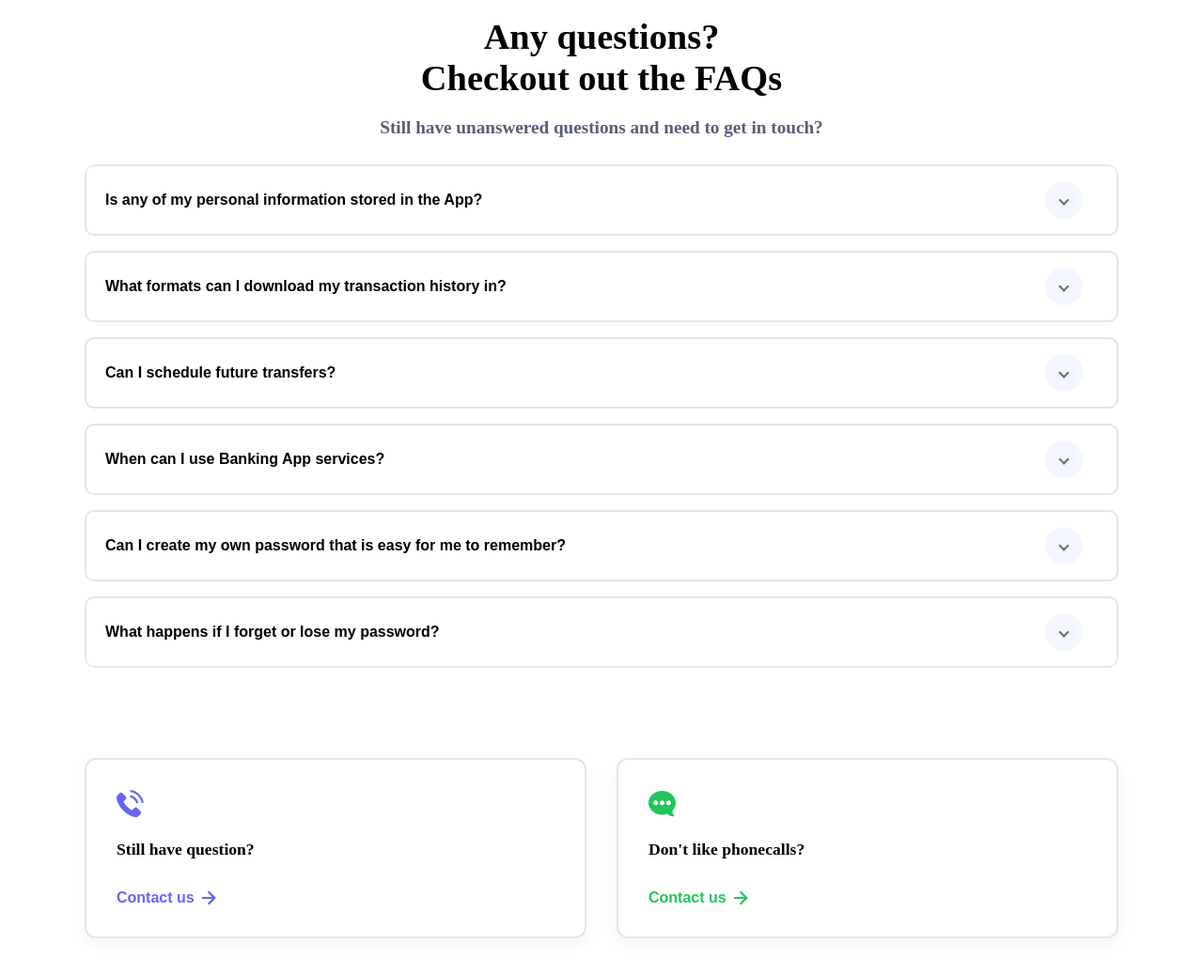
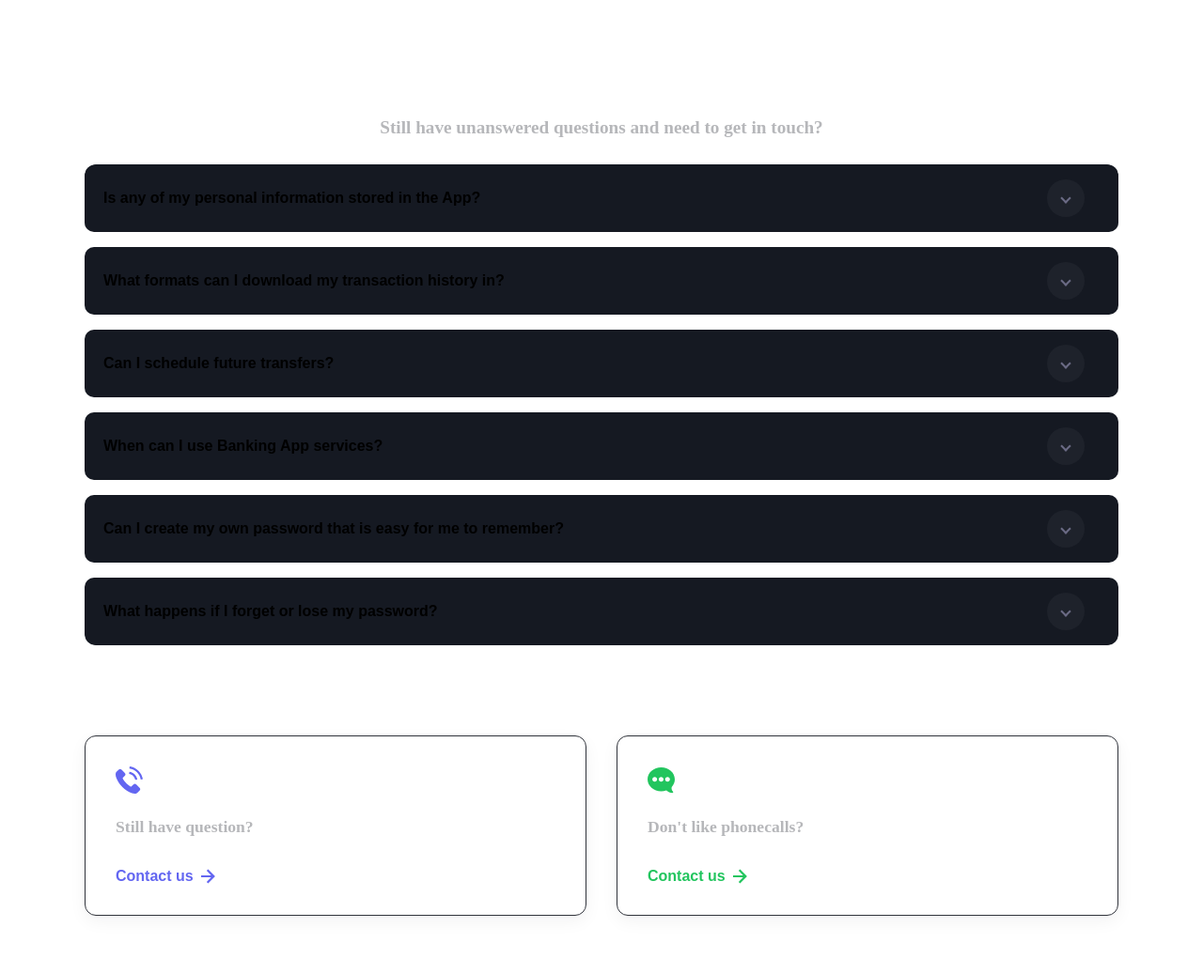
Before and after one commit to Burak-A-dev/Silicon, a plain HTML site: page Project/index.html in a window 1280 px wide. Shown: the part 2300-3337 px from the top of the page at 94% size. Drawn offline with nearby package versions, Linux system fonts and the dark colour scheme.

Commit message:
dark mode made for the faq section.

```diff
--- a/Project/CSS/FAQ.css
+++ b/Project/CSS/FAQ.css
@@ -22,6 +22,15 @@ html {
   --faq-container-border-light: #e2e5f1;
   --accordion-closed-light: #f3f6ff;
   --faq-button-arrow: #6b6b85;
+  --contact-box-border: #30333b;
+}
+
+[data-theme="dark"]{
+  --bc-dark: #0b0f19;
+  --faq-container-border-dark: #151922;
+  --accordion-closed-dark: #b9babd;
+  --faq-h4-dark: #b6b7ba;
+  --faq-button-span-bc: #1e222b;
 }
 
 .faq-container,
@@ -293,7 +302,6 @@ button.accordion-button.active + .accordion-content {
     grid-template-columns: 25rem 38rem;
     grid-template-rows: 1fr 1fr 3fr 4fr;
     align-items: flex-start;
-    /* gap: 7rem; */
     padding-top: 6rem;
     padding-bottom: 6rem;
     max-width: 1300px;
@@ -377,4 +385,35 @@ button.accordion-button.active + .accordion-content {
 
 
 @media (prefers-color-scheme: dark) {
+  .faq-h2{
+    color: var(--bc-light);
+  }
+  .faq-h4{
+    color: var(--faq-h4-dark);
+  }
+  .contact-box1{
+    border: 1px solid var(--contact-box-border);
+  }
+  .contact-box2{
+    border: 1px solid var(--contact-box-border);
+  }
+  .contact-box1 h4 {
+    color: var(--faq-h4-dark);
+  }
+  .contact-box2 h4 {
+    color: var(--faq-h4-dark);
+  }
+  button.accordion-button .question-text{
+    color: var(--bc-light);
+  }
+  .faq{
+    background-color: var(--faq-container-border-dark);
+    border: none;
+  }
+  .accordion-span{
+    background-color: var(--faq-button-span-bc);
+  }
+  .button.accordion-button{
+    font-weight: normal;
+  }
 }
```
